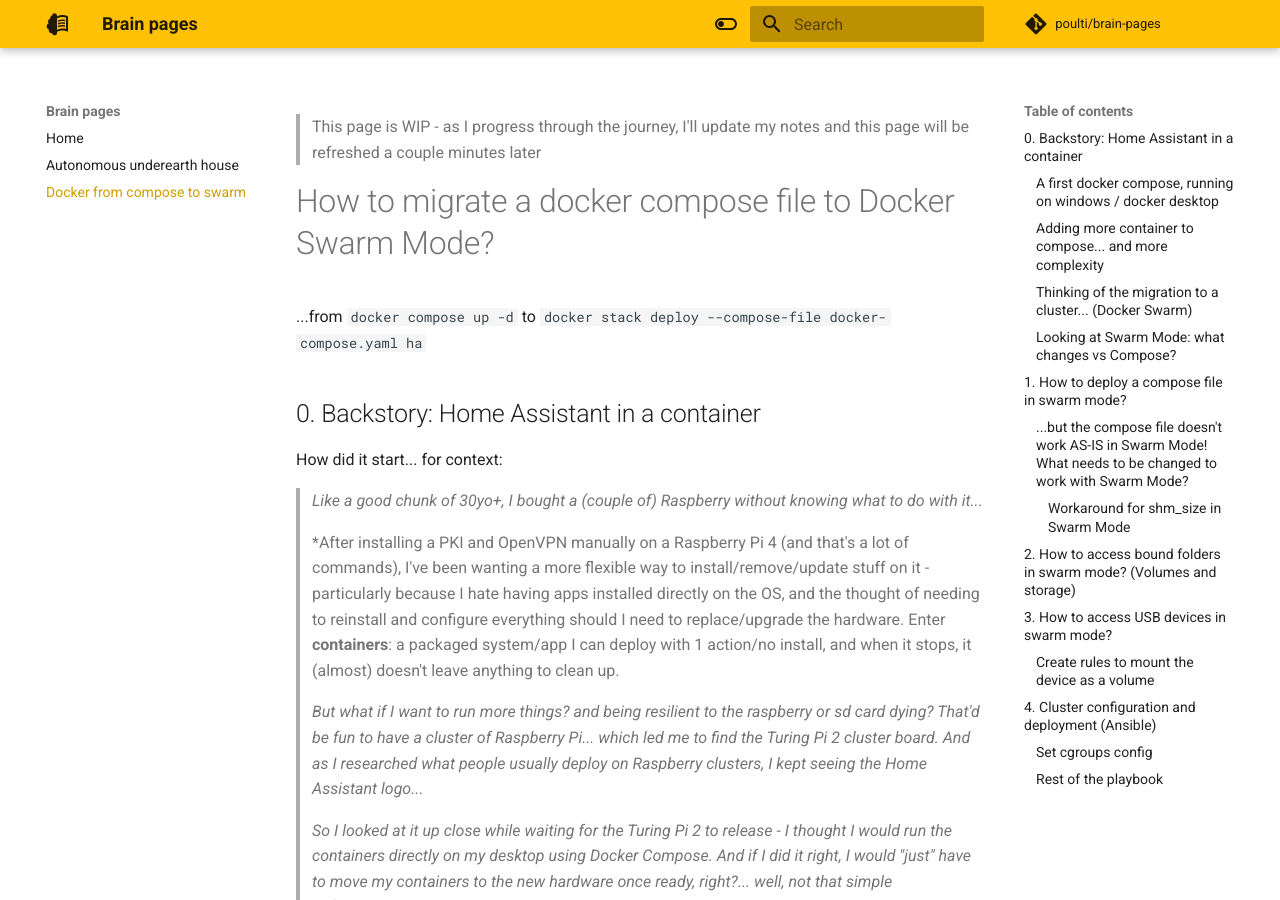
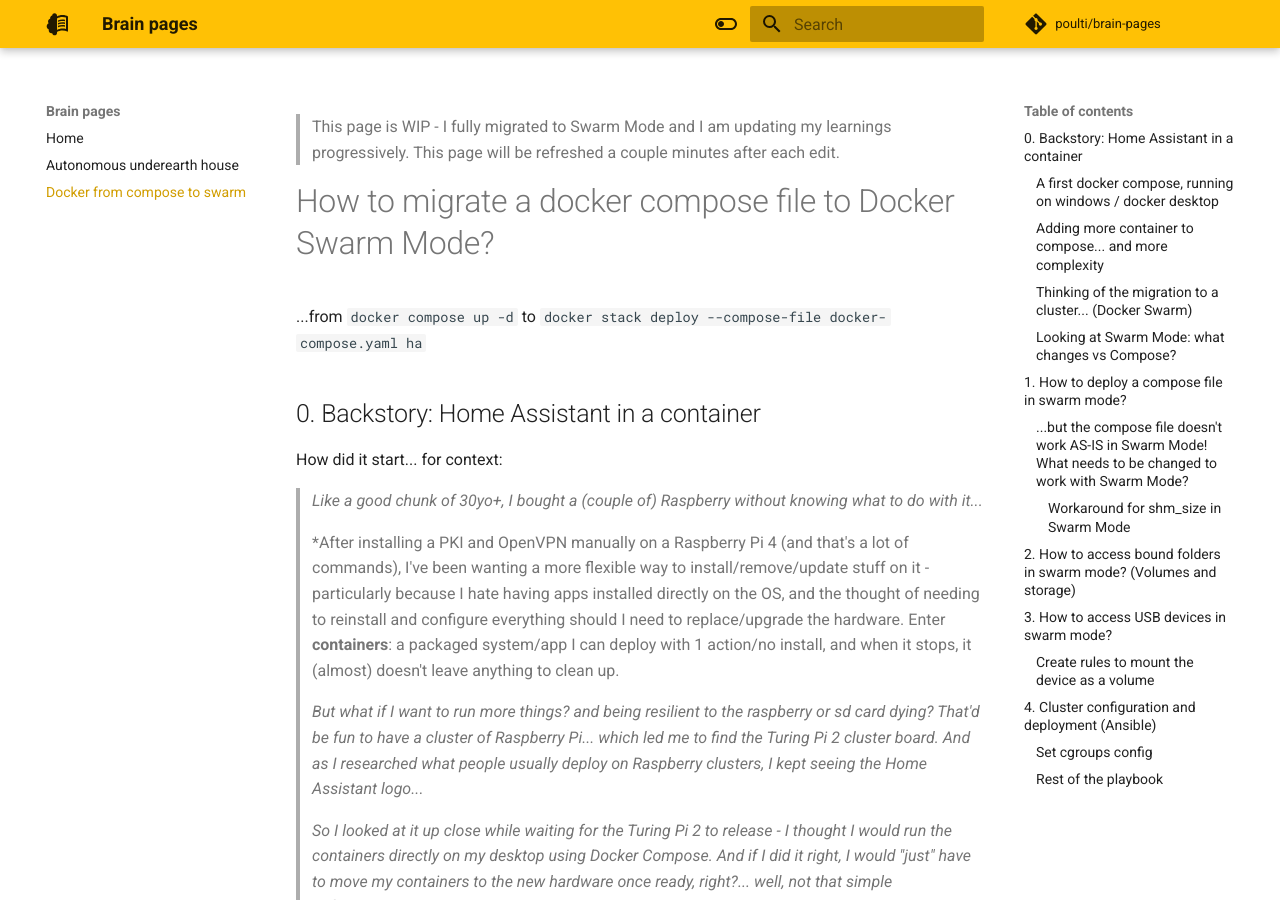
Before and after one commit to poulti/brain-pages, an MkDocs documentation site: the page built from docs/docker-from-compose-to-swarm.md, in a window 1280 px wide and 900 px high. Built offline with MkDocs 1.6.1 and Material for MkDocs 9.7.7, drawn with Linux system fonts in a browser that asks for light colours; comment, search, counter and statistics services are not loaded.

Commit message:
Edit the intro

```diff
--- a/docs/docker-from-compose-to-swarm.md
+++ b/docs/docker-from-compose-to-swarm.md
@@ -2,7 +2,7 @@
 tags: Docker, Blog
 ---
 
-> This page is WIP - as I progress through the journey, I'll update my notes and this page will be refreshed a couple minutes later
+> This page is WIP - I fully migrated to Swarm Mode and I am updating my learnings progressively. This page will be refreshed a couple minutes after each edit.
 
 # How to migrate a docker compose file to Docker Swarm Mode?
 ...from `docker compose up -d` to `docker stack deploy --compose-file docker-compose.yaml ha`
```
